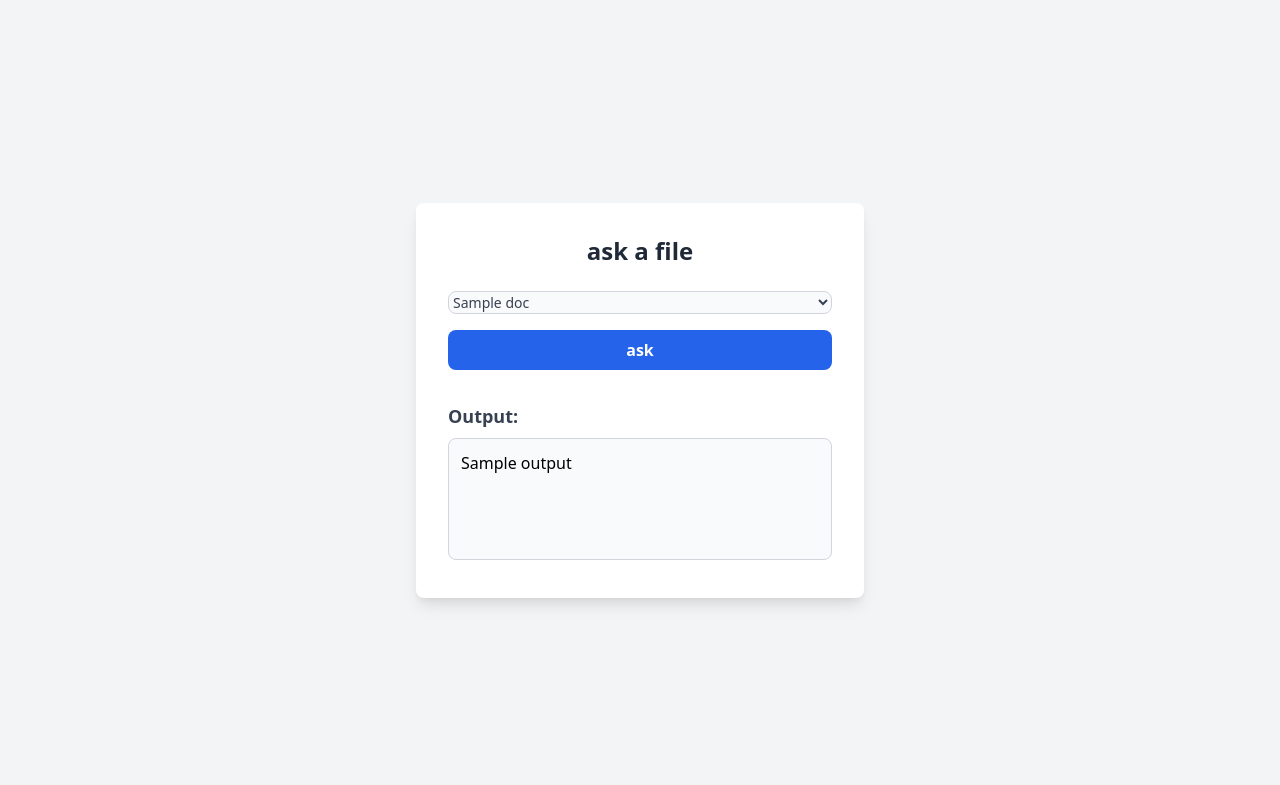
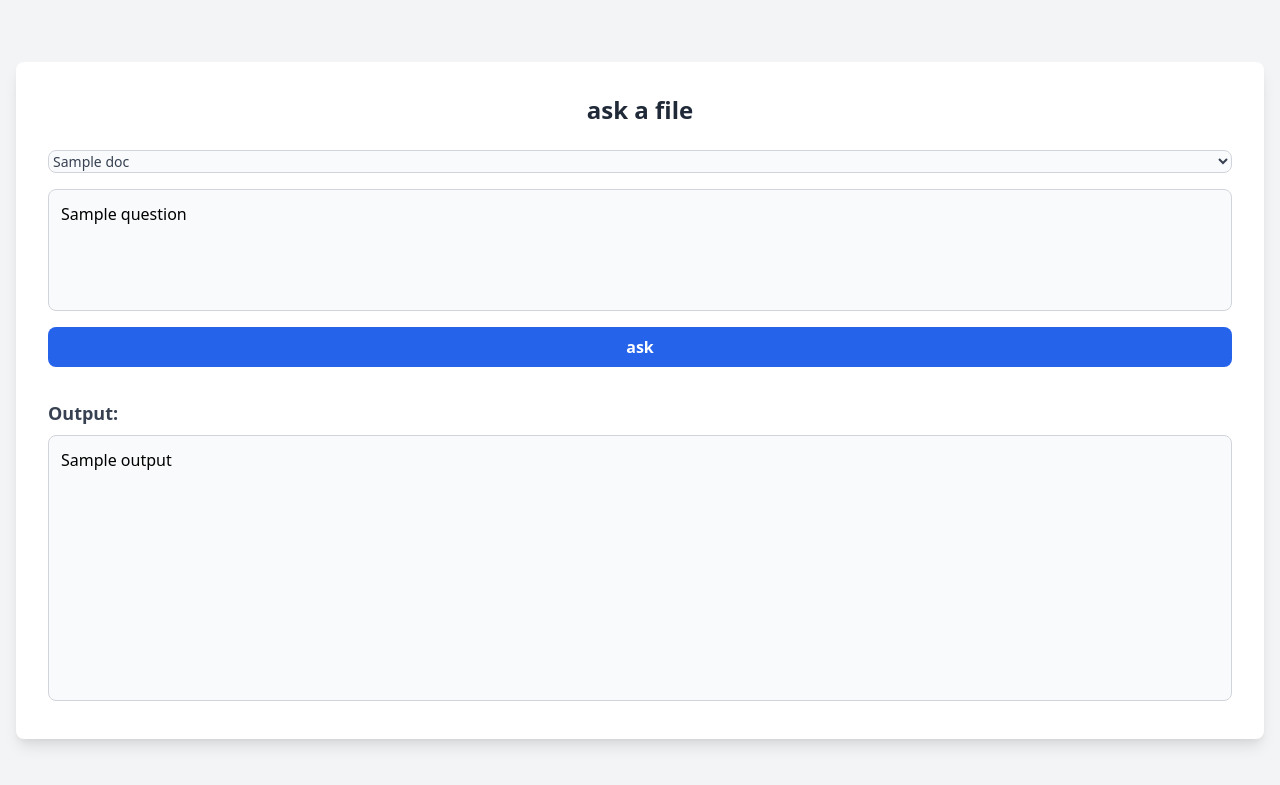
Before and after one commit to EndOfSource/hack-25-pdf-to-md, a Flask app: template src/templates/ask.html in a window 1280 px wide. Shown: the top 785 px of the page. Run offline with Flask 3, Linux system fonts and the light colour scheme; the template is opened without the code that fills it: most values are stand-ins (such as "Sample title", 1, 10 or a date in 2020).

Commit message:
add question

```diff
--- a/src/server.py
+++ b/src/server.py
@@ -47,7 +47,8 @@ def serveAsk():
 @app.route("/ask", methods=["POST"])
 def ask():
     doc_id = request.form.get("doc_id", "")
-    print(f"Processing document ID: {doc_id}")
+    question = request.form.get("question", "")
+    print(f"Processing document ID: {doc_id}, question: {question}")
     if not doc_id:
         return render_template("index.html", output="Error: No document ID provided")
     doc_type = "Document"
@@ -62,16 +63,16 @@ def ask():
     records = query_neo4j(cypher, neo4j_uri, user, password)
     context = "\n".join(str(r) for r in records)
 
-    prompt = """You are a schedule assurance specialist reviewing this Project Management Plan (PMP) for compliance with DCMA-14 scheduling principles and GovS 002 project governance. Based on this, please assess the following:
-    Does the PMP attached describe how the project schedule is built, including logic links between tasks and milestone relationships?
-    Are baseline schedules or performance tracking methods defined (e.g., earned value, critical path analysis)?
-    Is there evidence of governance-level monitoring of schedule risk, including escalation or recovery plans?
-    Provide evidence from the PMP and offer suggestions to improve compliance with DCMA-14 and GovS 002 expectations.
-    Search the Neo4j database for relevant information to support your assessment."""
+    prompt = f"{question}\n\nSearch the Neo4j database for relevant information to support your assessment."
+    print(f"prompt: {prompt}    ")
     output = ask_ollama(prompt, context)
 
     return render_template(
-        "ask.html", output=output, doc_id=doc_id, documents=get_documents()
+        "ask.html",
+        output=output,
+        doc_id=doc_id,
+        documents=get_documents(),
+        question=question,
     )
 
 
--- a/src/templates/ask.html
+++ b/src/templates/ask.html
@@ -10,7 +10,7 @@
 </head>
 
 <body class="bg-gray-100 min-h-screen flex items-center justify-center">
-    <div class="bg-white shadow-lg rounded-lg p-8 w-full max-w-md">
+    <div class="bg-white shadow-lg rounded-lg p-8 w-full mx-4">
         <h2 class="text-2xl font-bold mb-6 text-gray-800 text-center">ask a file</h2>
         <form action="/ask" enctype="multipart/form-data" method="post" class="flex flex-col gap-4">
             <select name="doc_id"
@@ -20,11 +20,14 @@
                 </option>
                 {% endfor %}
             </select>
+            <textarea name="question" rows="4" cols="50"
+                class="w-full p-3 border border-gray-300 rounded-lg focus:outline-none focus:ring-2 focus:ring-blue-500 bg-gray-50 resize-none"
+                placeholder="Type your question here...">{{ question }}</textarea>
             <input type="submit" value="ask"
                 class="bg-blue-600 text-white font-semibold py-2 rounded-lg hover:bg-blue-700 transition-colors cursor-pointer" />
         </form>
         <h3 class="text-lg font-semibold mt-8 mb-2 text-gray-700">Output:</h3>
-        <textarea rows="4" cols="50"
+        <textarea rows="10" cols="50"
             class="w-full p-3 border border-gray-300 rounded-lg focus:outline-none focus:ring-2 focus:ring-blue-500 bg-gray-50 resize-none"
             readonly>{{ output }}</textarea>
     </div>
```
